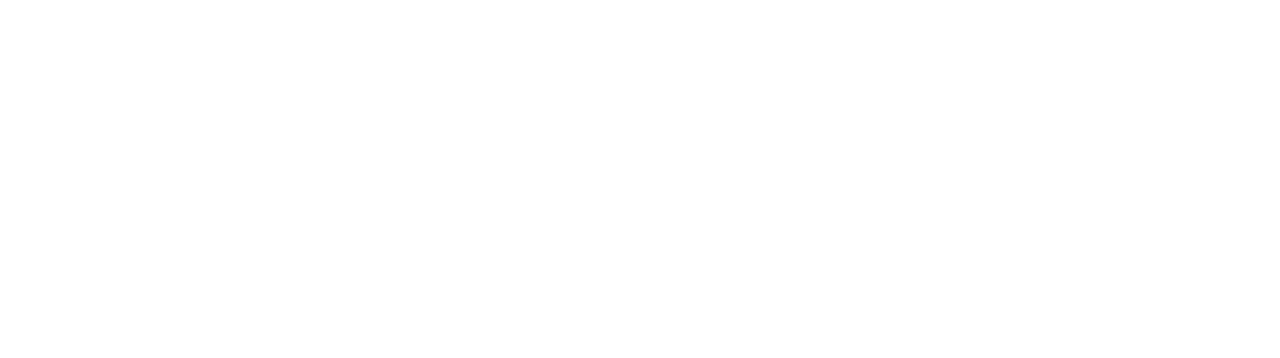
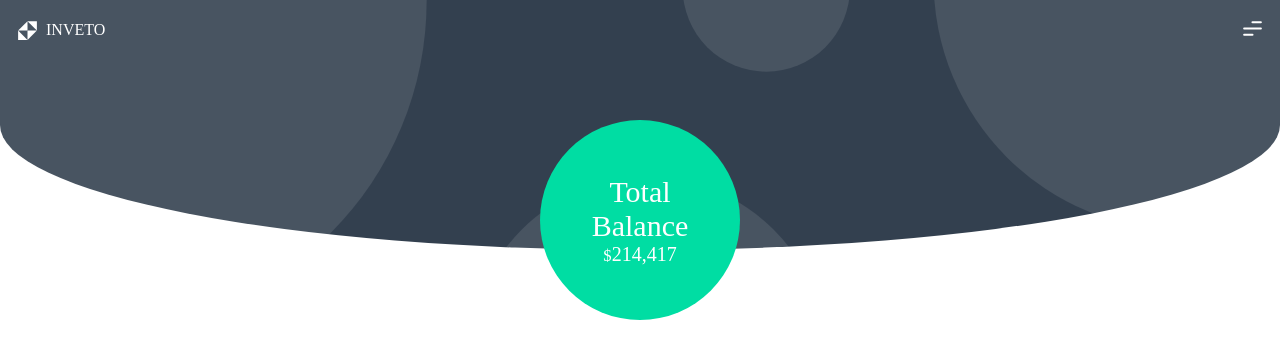
Before and after one commit to DanielAcevedoVega/virtualWallet, a plain HTML site: page views/balance.html in a window 1280 px wide. Drawn offline with Linux system fonts and the light colour scheme.

Commit message:
feat: :sparkles: Se hizo el header balance
Se añadio el header con los iconos y el titulo con un estilo circular

```diff
--- a/css/balance.css
+++ b/css/balance.css
@@ -0,0 +1,70 @@
+@import url(variables.css);
+*{
+    padding: 0;
+    margin: 0;
+    box-sizing: border-box;
+}
+.header {
+    background: var(--color-1);
+    background-image: url(/storage/img/elipses.svg);
+    background-size: cover;
+    padding: var(--padding-page);
+    display: flex;
+    flex-direction: row;
+    justify-content: space-between;
+    align-items: center;
+    height: 250px;
+    border-bottom-left-radius: 50%;
+    border-bottom-right-radius: 50%;
+    position: relative;
+}
+.header__div{
+    width: 100%;
+    display: flex;
+    justify-content: space-between;
+    padding-bottom: 190px;
+}
+.header__title {
+    display: flex;
+    align-items: center;
+    gap: 6px;
+}
+.header__title img{
+    height: var(--image-height);
+    width: var(--image-width);
+}
+.header__title span{
+    color: var(--color-4);
+}
+.header__sidebar {
+}
+.header__sidebar img{
+    height: var(--image-height);
+    width: var(--image-width);
+}
+.section__total {
+    background: red;
+    display: flex;
+    justify-content: center;
+
+}
+.total__content {
+    background: var(--color-2);
+    width: 25vh;
+    height: 25vh;
+    border-radius: 50%;
+    display: flex;
+    flex-direction: column;
+    justify-content: center;
+    align-items: center;
+    position: absolute;
+    top: 120px;
+}
+.content__total {
+    font-size: 30px;
+    color: var(--color-4);
+}
+.content__price {
+    font-size: 20px;
+    color: var(--color-4);
+}
--- a/views/balance.html
+++ b/views/balance.html
@@ -4,8 +4,31 @@
     <meta charset="UTF-8">
     <meta name="viewport" content="width=device-width, initial-scale=1.0">
     <title>Balance</title>
+    <link rel="stylesheet" href="../css/balance.css">
 </head>
 <body>
-
+    <header class="header">
+        <div class="header__div">
+            <div class="header__title">
+                <img src="/storage/img/logo.svg">
+                <span>INVETO</span>
+            </div>
+            <div class="header__sidebar">
+                <a href=""><img src="../storage/img/sideBarWhite.svg"></a>
+            </div>
+        </div>
+    </header>
+    <section class="section__total">
+        <article class="total__content">
+            <div class="content__total">
+                <center><p>Total<br>Balance</p></center>
+            </div>
+            <div class="content__price">
+                <span>
+                    <small>$</small>214,417
+                </span>
+            </div>
+        </article>
+    </section>
 </body>
 </html>
```
Also changed, not shown: index.html (+2 -2 lines), views/cards.html (+1 -1 lines), storage/img/elipses.svg (added).
